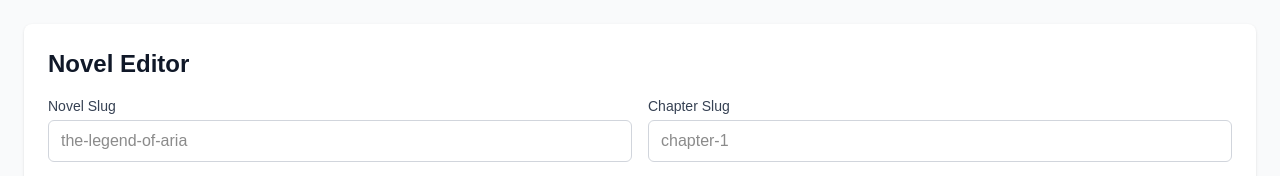
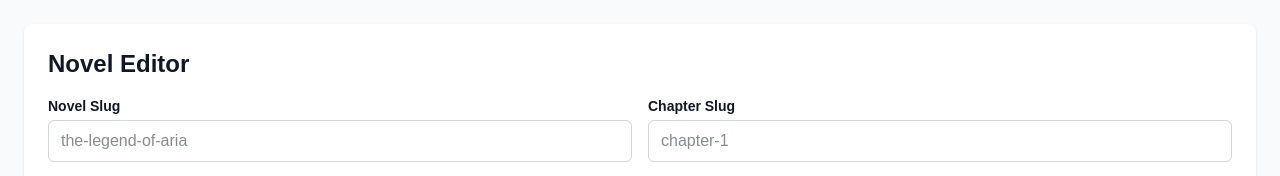
Before and after one commit to muhammad-zainal-muttaqin/novel-vercel, a Next.js app: page /editor in a window 1280 px wide. Both pictures are taken after a click on the button "⚠️ Warning". Shown: the top 176 px of the page. Built offline with nearby package versions, Linux system fonts and the light colour scheme.

Commit message:
Improve editor contrast and readability

```diff
--- a/src/app/editor/page.tsx
+++ b/src/app/editor/page.tsx
@@ -83,7 +83,7 @@ export default function EditorPage() {
           {/* Metadata Form */}
           <div className="grid grid-cols-1 md:grid-cols-2 gap-4 mb-4">
             <div>
-              <label className="block text-sm font-medium text-gray-700 mb-1">
+              <label className="block text-sm font-semibold text-gray-900 mb-1">
                 Novel Slug
               </label>
               <input
@@ -91,11 +91,11 @@ export default function EditorPage() {
                 value={novelSlug}
                 onChange={(e) => setNovelSlug(e.target.value)}
                 placeholder="the-legend-of-aria"
-                className="w-full px-3 py-2 border border-gray-300 rounded-md focus:outline-none focus:ring-2 focus:ring-blue-500"
+                className="w-full px-3 py-2 border border-gray-300 rounded-md focus:outline-none focus:ring-2 focus:ring-blue-500 text-gray-900 bg-white"
               />
             </div>
             <div>
-              <label className="block text-sm font-medium text-gray-700 mb-1">
+              <label className="block text-sm font-semibold text-gray-900 mb-1">
                 Chapter Slug
               </label>
               <input
@@ -103,7 +103,7 @@ export default function EditorPage() {
                 value={chapterSlug}
                 onChange={(e) => setChapterSlug(e.target.value)}
                 placeholder="chapter-1"
-                className="w-full px-3 py-2 border border-gray-300 rounded-md focus:outline-none focus:ring-2 focus:ring-blue-500"
+                className="w-full px-3 py-2 border border-gray-300 rounded-md focus:outline-none focus:ring-2 focus:ring-blue-500 text-gray-900 bg-white"
               />
             </div>
           </div>
@@ -186,7 +186,7 @@ Kutipan penting dari karakter.
 </Quote>
 
 Konten novel Anda di sini...`}
-            className="w-full h-96 p-6 border-0 focus:outline-none resize-none font-mono text-sm"
+            className="w-full h-96 p-6 border-0 focus:outline-none resize-none font-mono text-sm text-gray-900 bg-white"
             style={{ minHeight: '500px' }}
           />
         </div>
@@ -201,7 +201,7 @@ Konten novel Anda di sini...`}
               </p>
             </div>
             <div className="p-6">
-              <pre className="whitespace-pre-wrap text-sm text-gray-700 bg-gray-50 p-4 rounded-md overflow-auto max-h-96">
+              <pre className="whitespace-pre-wrap text-sm text-gray-900 bg-gray-100 p-4 rounded-md overflow-auto max-h-96 border border-gray-200">
                 {content}
               </pre>
             </div>
```
